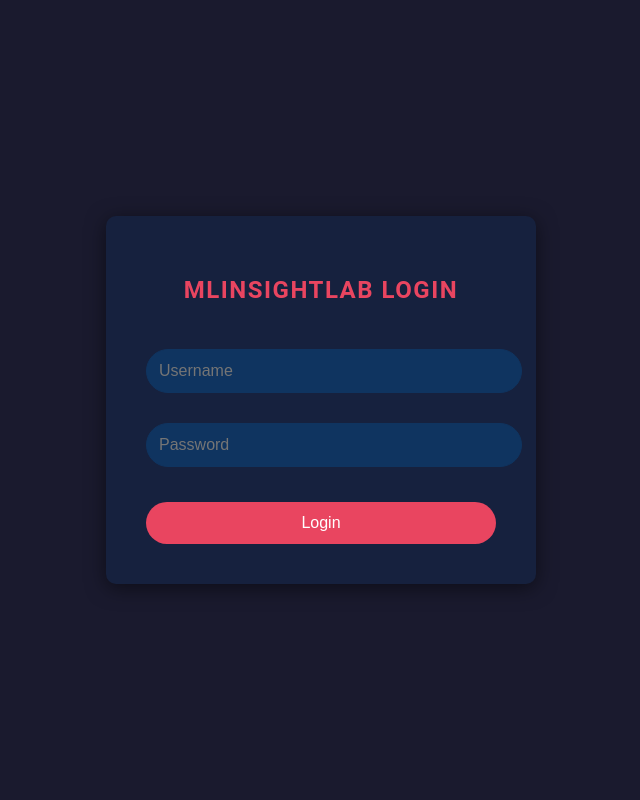
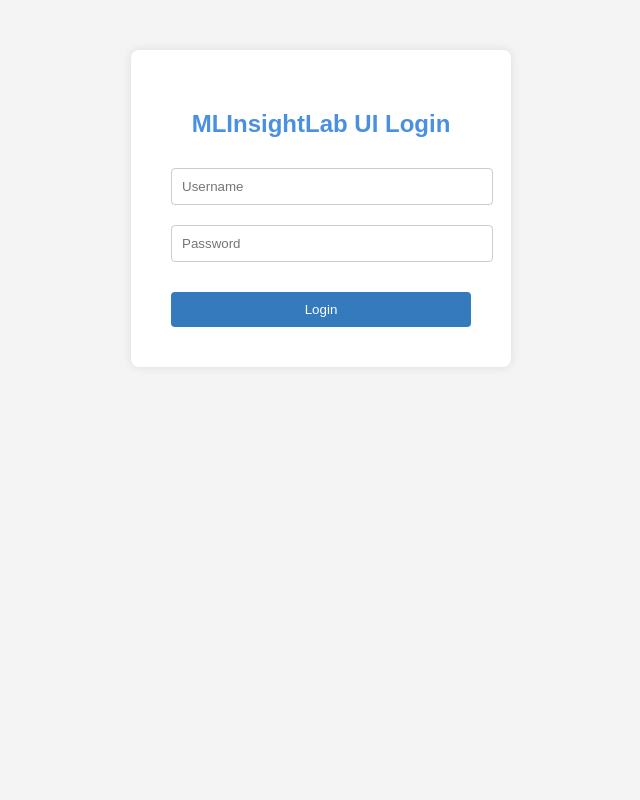
Before and after one commit to MLInsightLab/MLInsightLab, a FastAPI app: page /login in a window 1280 px wide. Shown: the whole page, without its empty margins (319-959 px from the left). Run offline with FastAPI, Linux system fonts and the light colour scheme.

Commit message:
returning templates to normal
Signed-off-by: Jacob Renn <77127228+jacobrenn@users.noreply.github.com>

```diff
--- a/mlil_ui/code/templates/login.html
+++ b/mlil_ui/code/templates/login.html
@@ -3,115 +3,65 @@
 <head>
     <meta charset="UTF-8">
     <meta name="viewport" content="width=device-width, initial-scale=1.0">
-    <title>Login - MLInsightLab</title>
+    <title>Login</title>
     <style>
-        /* Base styles */
         body {
-            font-family: 'Roboto', sans-serif;
-            background-color: #1a1a2e;
-            color: #fff;
-            margin: 0;
-            padding: 0;
+            font-family: Arial, sans-serif;
+            background-color: #f4f4f4;
             display: flex;
             justify-content: center;
-            align-items: center;
+            align-items: flex-start;
             height: 100vh;
+            margin: 0;
         }
-
-        /* Container */
         .login-container {
-            background-color: #16213e;
+            background-color: #ffffff;
             padding: 40px;
-            border-radius: 10px;
-            box-shadow: 0 4px 20px rgba(0, 0, 0, 0.5);
-            width: 350px;
+            border-radius: 8px;
+            box-shadow: 0 0 10px rgba(0, 0, 0, 0.1);
+            width: 300px;
             text-align: center;
-            transition: transform 0.3s ease, box-shadow 0.3s ease;
+            margin-top: 50px;
         }
-
-        .login-container:hover {
-            transform: translateY(-5px);
-            box-shadow: 0 6px 30px rgba(0, 0, 0, 0.8);
+        .login-container h2 {
+            color: #4a90e2;
+            margin-bottom: 20px;
         }
-
-        /* Heading */
-        .login-container h2 {
-            color: #e94560;
-            font-size: 24px;
-            margin-bottom: 30px;
-            font-weight: 700;
-            text-transform: uppercase;
-            letter-spacing: 1.5px;
-        }
-
-        /* Input fields */
         .login-container input[type="text"],
         .login-container input[type="password"] {
             width: 100%;
-            padding: 12px;
-            margin: 15px 0;
-            border: 1px solid #0f3460;
-            border-radius: 50px;
-            background-color: #0f3460;
-            color: #fff;
-            font-size: 16px;
-            transition: border-color 0.3s ease;
+            padding: 10px;
+            margin: 10px 0;
+            border: 1px solid #cccccc;
+            border-radius: 4px;
         }
-
         .login-container input[type="text"]:focus,
         .login-container input[type="password"]:focus {
-            border-color: #e94560;
+            border-color: #4a90e2;
             outline: none;
         }
-
-        /* Submit button */
         .login-container input[type="submit"] {
-            background-color: #e94560;
+            background-color: #357ABD;
             color: #ffffff;
-            padding: 12px;
+            padding: 10px;
             border: none;
-            border-radius: 50px;
+            border-radius: 4px;
             cursor: pointer;
             width: 100%;
-            font-size: 16px;
-            transition: background-color 0.3s ease, transform 0.3s ease;
             margin-top: 20px;
         }
-
         .login-container input[type="submit"]:hover {
-            background-color: #f76c7c;
-            transform: translateY(-3px);
+            background-color: #4a90e2;
         }
-
-        /* Warning message */
         .warning-message {
             color: #e74c3c;
             margin-top: 20px;
-            font-weight: 600;
-        }
-
-        /* Responsive design */
-        @media (max-width: 500px) {
-            .login-container {
-                width: 100%;
-                padding: 20px;
-            }
-
-            .login-container h2 {
-                font-size: 20px;
-                margin-bottom: 20px;
-            }
-
-            .login-container input[type="submit"] {
-                font-size: 14px;
-                padding: 10px;
-            }
         }
     </style>
 </head>
 <body>
     <div class="login-container">
-        <h2>MLInsightLab Login</h2>
+        <h2>MLInsightLab UI Login</h2>
         <form method="post">
             <input type="text" id="username" name="username" placeholder="Username" required><br>
             <input type="password" id="password" name="password" placeholder="Password" required><br>
```
Also changed, not shown: jupyter/templates/login.html (+11 -13 lines), mlil_ui/code/templates/home.html (+19 -59 lines).
